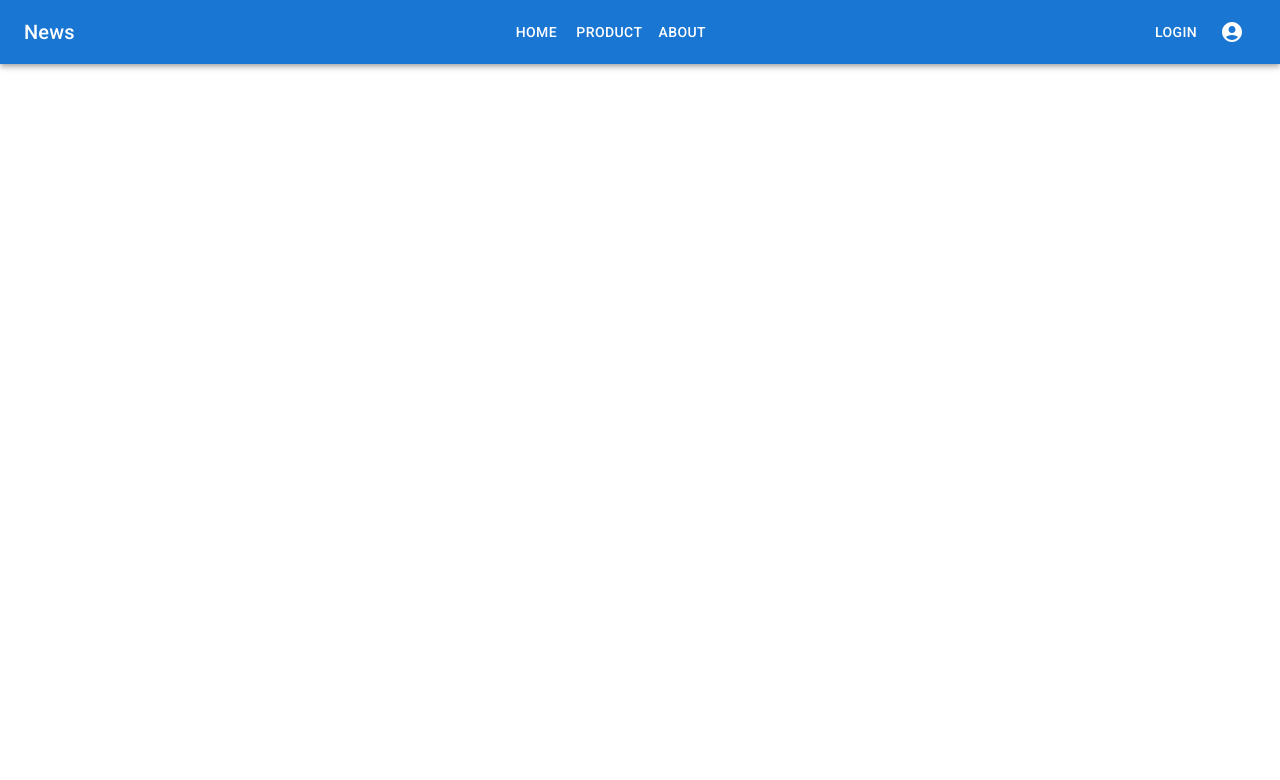
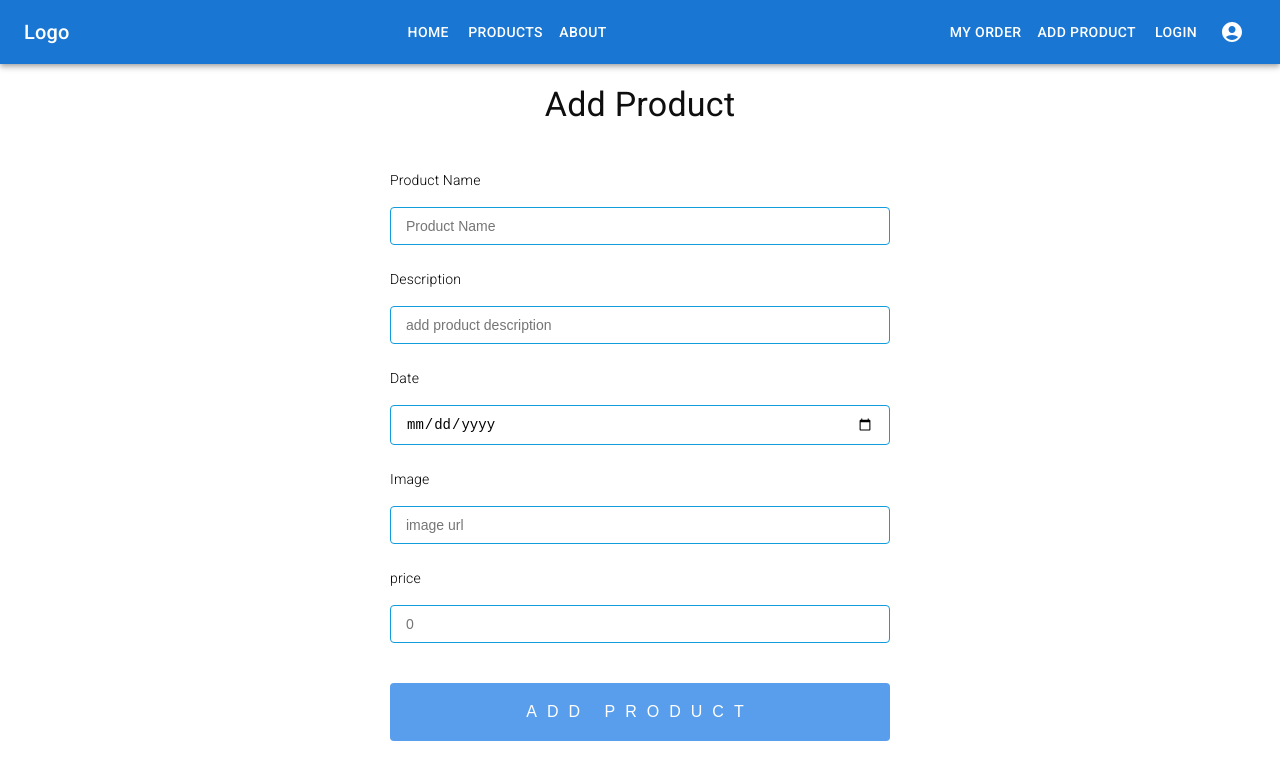
Before and after one commit to simanta-barua/oody-tea-client, a React (Create React App) app: page /addproduct in a window 1280 px wide. Shown: the top 780 px of the page. Built offline with nearby package versions, Linux system fonts and the light colour scheme; no server answers.

Commit message:
addproduct

```diff
--- a/src/App.js
+++ b/src/App.js
@@ -9,8 +9,10 @@ import About from './Pages/About/About';
 import PrivateRoute from './Pages/Athuntication/PrivateRoute/PrivateRoute';
 import Registration from './Pages/Athuntication/Registration/Registration';
 import SignIn from './Pages/Athuntication/SignIn/SignIn';
+import AddProduct from './Pages/Dashboard/AddProduct/AddProduct';
 import Dashboard from './Pages/Dashboard/DashboardHome/DashboardHome';
 import Home from './Pages/Home/Home';
+import MyOrder from './Pages/MyOrder/MyOrder';
 import Product from './Pages/Product/Product';
 import Header from './Pages/Shared/Header/Header';
 
@@ -28,6 +30,9 @@ const App = () => {
           <Route path="/about" component={About} />
           <Route path="/signin" component={SignIn} />
           <Route path="/register" component={Registration} />
+          <Route path="/myorder" component={MyOrder} />
+          <Route path="/addproduct" component={AddProduct} />
+
           <PrivateRoute path="/dashboard" component={Dashboard} />
 
 
--- /dev/null
+++ b/src/Pages/Dashboard/AddProduct/AddProduct.css
@@ -0,0 +1,63 @@
+body {
+  font-family: -apple-system, BlinkMacSystemFont, "Segoe UI", "Roboto", "Oxygen",
+    "Ubuntu", "Cantarell", "Fira Sans", "Droid Sans", "Helvetica Neue",
+    sans-serif;
+}
+form {
+  max-width: 500px;
+  margin: 0 auto;
+}
+
+input {
+  display: block;
+  box-sizing: border-box;
+  width: 100%;
+  border-radius: 4px;
+  border: 1px solid rgb(16, 156, 221);
+  padding: 10px 15px;
+  margin-bottom: 10px;
+  font-size: 14px;
+}
+label {
+  line-height: 2;
+  text-align: left;
+  display: block;
+  margin-bottom: 13px;
+  margin-top: 20px;
+  color: rgb(0, 0, 0);
+  font-size: 14px;
+  font-weight: 200;
+}
+button[type="submit"],
+input[type="submit"] {
+  background: #599eec;
+  color: white;
+  text-transform: uppercase;
+  border: none;
+  margin-top: 40px;
+  padding: 20px;
+  font-size: 16px;
+  font-weight: 100;
+  letter-spacing: 10px;
+}
+
+button[type="submit"]:hover,
+input[type="submit"]:hover {
+  background: #11a0e2;
+}
+
+button[type="submit"]:active,
+input[type="button"]:active,
+input[type="submit"]:active {
+  transition: 0.3s all;
+  transform: translateY(3px);
+  border: 1px solid transparent;
+  opacity: 0.8;
+}
+h4 {
+    font-weight: 100;
+    color: rgb(15, 14, 14);
+    text-align: center;
+    padding: 20px;
+
+  }
--- a/src/Pages/Dashboard/AddProduct/AddProduct.js
+++ b/src/Pages/Dashboard/AddProduct/AddProduct.js
@@ -1,11 +1,64 @@
-import React from 'react';
+import { dividerClasses, Typography } from "@mui/material";
+import React from "react";
+import ReactDOM from "react-dom";
+import { useForm } from "react-hook-form";
+import "./AddProduct.css";
 
 const AddProduct = () => {
+    const {
+        register,
+        handleSubmit,
+        formState: { errors }
+    } = useForm();
+    const onSubmit = (data) => {
+        console.log(data);
+
+    };
+
+
     return (
-        <div>
-            <h1>add product</h1>
-        </div>
+        <>
+            <Typography variant='h4' sx={{textAlign:"center", p: "5"}}> Add Product</Typography>
+            <form onSubmit={handleSubmit(onSubmit)}>
+                <label htmlFor="productName">Product Name</label>
+                <input
+                    defaultValue={""}
+                    placeholder="Product Name"
+                    {...register("productName")}
+                />
+                <label htmlFor="description">Description</label>
+                <input
+                    defaultValue={""}
+                    placeholder="add product description"
+                    {...register("description")}
+                />
+                <label htmlFor="date">Date</label>
+                <input
+                    defaultValue={""}
+                    type="date"
+                    placeholder="add product description"
+                    {...register("description")}
+                />
+                <label htmlFor="image">Image</label>
+                <input
+                    defaultValue={""}
+                    placeholder="image url"
+                    type="text"
+                    {...register("image")}
+                />
+                <label htmlFor="price">price</label>
+                <input
+                    defaultValue={""}
+                    placeholder="0"
+                    type="text"
+                    {...register("price", {
+                    })}
+                />
+                <input type="submit" value="Add Product" />
+            </form>
+        </>
     );
-};
+}
+
 
 export default AddProduct;
--- /dev/null
+++ b/src/Pages/MyOrder/MyOrder.js
@@ -0,0 +1,11 @@
+import React from 'react';
+
+const MyOrder = () => {
+    return (
+        <div>
+            my order
+        </div>
+    );
+};
+
+export default MyOrder;
--- a/src/Pages/Shared/Header/Header.js
+++ b/src/Pages/Shared/Header/Header.js
@@ -67,7 +67,7 @@ const Header = () => {
           <ListItemText > <Link className={listItem} to="/home">Home</Link></ListItemText>
         </ListItem>
         <ListItem button >
-          <ListItemText > <Link className={listItem} to="/product">Product</Link></ListItemText>
+          <ListItemText > <Link className={listItem} to="/product">Products</Link></ListItemText>
         </ListItem>
         <ListItem button >
           <ListItemText > <Link className={listItem} to="/about">About</Link></ListItemText>
@@ -93,13 +93,19 @@ const Header = () => {
             ><MenuIcon />
             </IconButton>
             <Typography variant="h6" component="div" sx={{ flexGrow: 1 }} className={navLogo}>
-              News
+              Logo
             </Typography>
             <Box className={navLink} sx={{ flexGrow: 1 }}>
               <Link className={navItem} to="/home"><Button color="inherit">Home</Button></Link>
-              <Link className={navItem} to="/product"><Button color="inherit">Product</Button></Link>
+              <Link className={navItem} to="/product"><Button color="inherit">Products</Button></Link>
               <Link className={navItem} to="/About"><Button color="inherit">About</Button></Link>
             </Box>
+            <Link style={{ textDecoration: 'none', color: 'white' }} to="/myorder">
+              <Button color="inherit">My Order</Button>
+            </Link>
+            <Link style={{ textDecoration: 'none', color: 'white' }} to="/addproduct">
+              <Button color="inherit">Add product</Button>
+            </Link>
             {
               user?.email ?
                 <Box>
```
Lines whose indentation alone changed are shown as unchanged.
